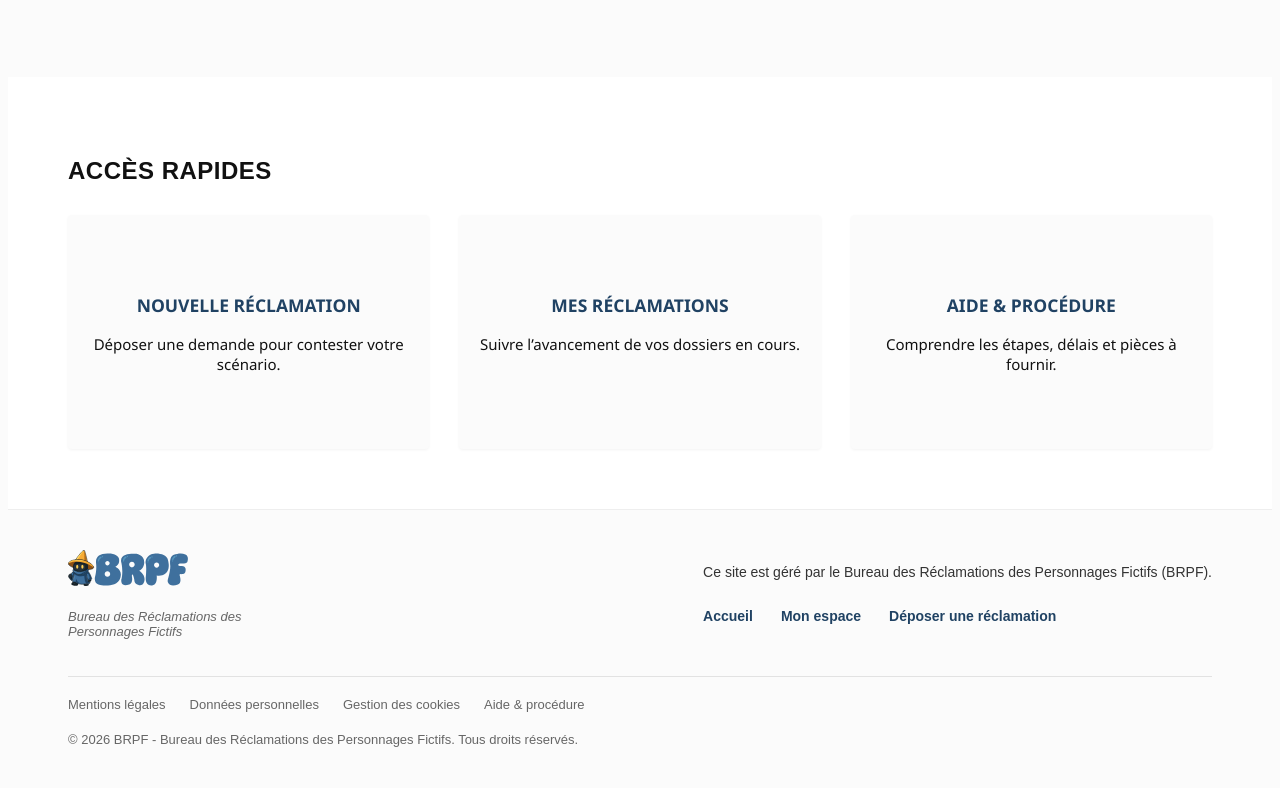
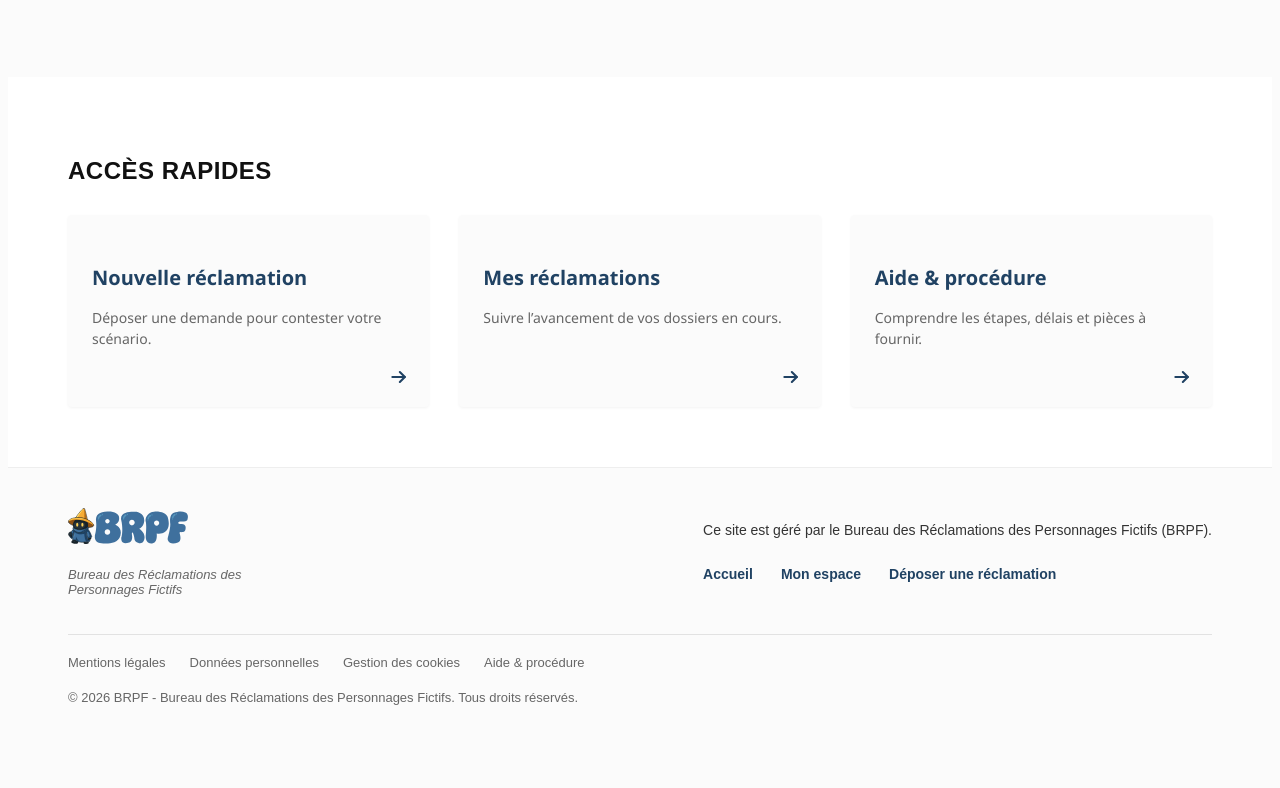
Before and after one commit to lunabourget/BRPF, a website: page frontend/home.html in a window 1280 px wide. Shown: the part 453-1241 px from the top of the page. After the commit the page ends 1203 px from the top, so only its background shows below. Drawn offline with Linux system fonts and the light colour scheme.

Commit message:
Composants header & footer

```diff
--- a/frontend/confirmation.html
+++ b/frontend/confirmation.html
@@ -4,21 +4,13 @@
   <meta charset="UTF-8">
   <meta name="viewport" content="width=device-width, initial-scale=1.0">
   <title>BRPF - Réclamation envoyée</title>
+  <link rel="icon" href="./src/assets/favicon.svg">
   <link rel="stylesheet" href="./src/style.css">
 </head>
 <body>
 
-  <!-- Header -->
-  <header class="header">
-  <a href="home.html">
-    <img src="./src/assets/logo.svg" alt="Logo BRPF" class="logo">
-  </a>
-  <nav class="nav">
-    <a href="home.html" class="nav-link">Accueil</a>
-    <a href="mon-espace.html" class="nav-link">Mon espace</a>
-    <a href="login.html" class="btn-login">Se connecter</a>
-  </nav>
-</header>
+  <!-- Header (rempli par src/components/header.js) -->
+  <div id="header-container"></div>
 
   <!-- Hero -->
   <section class="hero hero--center">
@@ -50,37 +42,18 @@
     </div>
   </section>
 
-  <!-- Footer -->
-  <footer class="footer">
-    <div class="footer-top">
-      <div class="footer-brand">
-        <a href="home.html">
-          <img src="./src/assets/logo.svg" alt="Logo BRPF" class="logo">
-        </a>
-        <p class="footer-tagline">Bureau des Réclamations des Personnages Fictifs</p>
-      </div>
+  <!-- Footer (rempli par src/components/footer.js) -->
+  <div id="footer-container"></div>
 
-      <div class="footer-info">
-        <p>Ce site est géré par le Bureau des Réclamations des Personnages Fictifs (BRPF).</p>
-        <nav class="footer-nav">
-          <a href="home.html" class="footer-link">Accueil</a>
-          <a href="mon-espace.html" class="footer-link">Mon espace</a>
-          <a href="formulaire.html" class="footer-link">Déposer une réclamation</a>
-        </nav>
-      </div>
-    </div>
+  <script type="module">
+    import { renderHeader, initHeaderEvents } from './src/components/header.js';
+    import { renderFooter } from './src/components/footer.js';
 
-    <hr class="footer-divider">
+    document.getElementById('header-container').innerHTML = renderHeader();
+    initHeaderEvents();
 
-    <nav class="footer-links">
-      <a href="#" class="footer-secondary-link">Mentions légales</a>
-      <a href="#" class="footer-secondary-link">Données personnelles</a>
-      <a href="#" class="footer-secondary-link">Gestion des cookies</a>
-      <a href="#" class="footer-secondary-link">Aide &amp; procédure</a>
-    </nav>
-
-    <p class="footer-copyright">&copy; 2026 BRPF - Bureau des Réclamations des Personnages Fictifs. Tous droits réservés.</p>
-  </footer>
+    document.getElementById('footer-container').innerHTML = renderFooter();
+  </script>
 
   <script>
     const params = new URLSearchParams(window.location.search);
--- a/frontend/home.html
+++ b/frontend/home.html
@@ -4,21 +4,13 @@
   <meta charset="UTF-8">
   <meta name="viewport" content="width=device-width, initial-scale=1.0">
   <title>BRPF - Accueil</title>
+  <link rel="icon" href="./src/assets/favicon.svg">
   <link rel="stylesheet" href="./src/style.css">
 </head>
 <body>
 
-  <!-- Header -->
-  <header class="header">
-  <a href="home.html">
-    <img src="./src/assets/logo.svg" alt="Logo BRPF" class="logo">
-  </a>
-  <nav class="nav">
-    <a href="home.html" class="nav-link">Accueil</a>
-    <a href="mon-espace.html" class="nav-link">Mon espace</a>
-    <a href="login.html" class="btn-login">Se connecter</a>
-  </nav>
-</header>
+  <!-- Header (rempli par src/components/header.js) -->
+  <div id="header-container"></div>
 
   <!-- Hero -->
   <section class="hero">
@@ -58,37 +50,18 @@
     </div>
   </section>
 
-  <!-- Footer -->
-  <footer class="footer">
-    <div class="footer-top">
-      <div class="footer-brand">
-        <a href="home.html">
-          <img src="./src/assets/logo.svg" alt="Logo BRPF" class="logo">
-        </a>
-        <p class="footer-tagline">Bureau des Réclamations des Personnages Fictifs</p>
-      </div>
+  <!-- Footer (rempli par src/components/footer.js) -->
+  <div id="footer-container"></div>
 
-      <div class="footer-info">
-        <p>Ce site est géré par le Bureau des Réclamations des Personnages Fictifs (BRPF).</p>
-        <nav class="footer-nav">
-          <a href="home.html" class="footer-link">Accueil</a>
-          <a href="mon-espace.html" class="footer-link">Mon espace</a>
-          <a href="formulaire.html" class="footer-link">Déposer une réclamation</a>
-        </nav>
-      </div>
-    </div>
+  <script type="module">
+    import { renderHeader, initHeaderEvents } from './src/components/header.js';
+    import { renderFooter } from './src/components/footer.js';
 
-    <hr class="footer-divider">
+    document.getElementById('header-container').innerHTML = renderHeader();
+    initHeaderEvents();
 
-    <nav class="footer-links">
-      <a href="#" class="footer-secondary-link">Mentions légales</a>
-      <a href="#" class="footer-secondary-link">Données personnelles</a>
-      <a href="#" class="footer-secondary-link">Gestion des cookies</a>
-      <a href="#" class="footer-secondary-link">Aide &amp; procédure</a>
-    </nav>
-
-    <p class="footer-copyright">&copy; 2026 BRPF - Bureau des Réclamations des Personnages Fictifs. Tous droits réservés.</p>
-  </footer>
+    document.getElementById('footer-container').innerHTML = renderFooter();
+  </script>
 
 </body>
 </html>
--- a/frontend/src/components/header.js
+++ b/frontend/src/components/header.js
@@ -0,0 +1,26 @@
+import { AuthService } from '../services/auth.service.js';
+
+export function renderHeader() {
+  const isLoggedIn = AuthService.isAuthenticated();
+
+  return `
+    <header class="header">
+      <a href="home.html">
+        <img src="./src/assets/logo.svg" alt="Logo BRPF" class="logo">
+      </a>
+      <nav class="nav">
+        <a href="home.html" class="nav-link">Accueil</a>
+        <a href="mon-espace.html" class="nav-link">Mon espace</a>
+        ${isLoggedIn
+          ? '<button id="logout-btn" class="btn-login">Se déconnecter</button>'
+          : '<a href="login.html" class="btn-login">Se connecter</a>'}
+      </nav>
+    </header>
+  `;
+}
+
+export function initHeaderEvents() {
+  document.getElementById('logout-btn')?.addEventListener('click', () => {
+    AuthService.logout();
+  });
+}
--- a/frontend/src/style.css
+++ b/frontend/src/style.css
@@ -466,21 +466,38 @@ html, body {
 }
 
 .card {
+  position: relative;
   flex: 1;
   min-width: 220px;
   background-color: #FBFBFB;
-  padding: 60px 20px;
-  text-align: center;
+  padding: 28px 24px 44px;
+  text-align: left;
   text-decoration: none;
-  color: #111;
-  font-size: 15px;
+  color: #666;
+  font-size: 14px;
+  line-height: 1.5;
   border-radius: 4px;
   box-shadow: 0 1px 3px rgba(0, 0, 0, 0.05);
+  transition: box-shadow 0.15s ease;
 }
 
 .card h3 {
   color: #204263;
-  text-transform: uppercase;
+  font-size: 20px;
+  font-weight: 700;
+  margin-bottom: 8px;
+}
+
+.card::after {
+  content: '';
+  position: absolute;
+  right: 20px;
+  bottom: 20px;
+  width: 20px;
+  height: 20px;
+  background-image: url('./assets/arrow-right.svg');
+  background-repeat: no-repeat;
+  background-size: contain;
 }
 
 .card:hover {
```
Also changed, not shown: frontend/formulaire.html (+12 -39 lines), frontend/index.html (+1 -0 lines), frontend/login.html (+1 -0 lines), frontend/mon-espace.html (+12 -39 lines), frontend/src/assets/arrow-right.svg (added), frontend/src/assets/favicon.svg (added).
